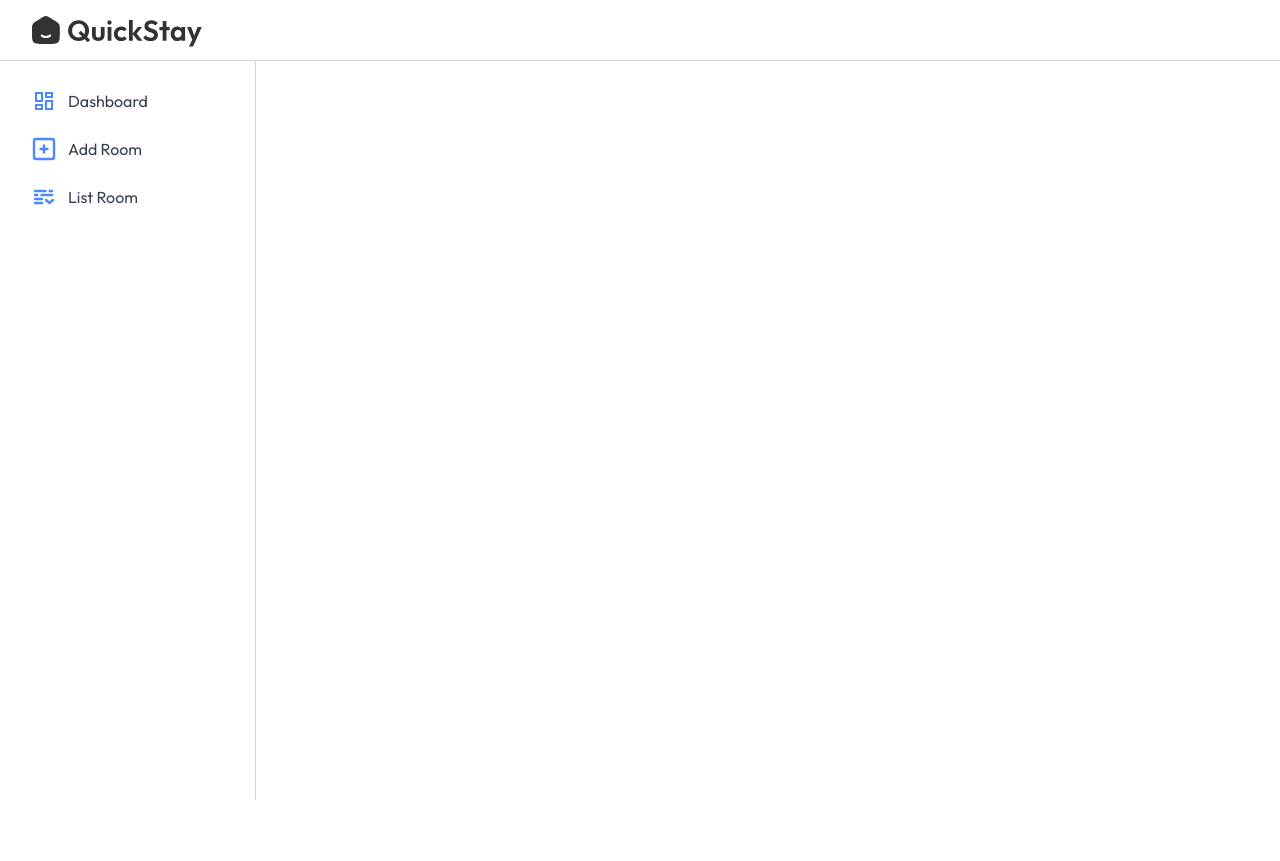
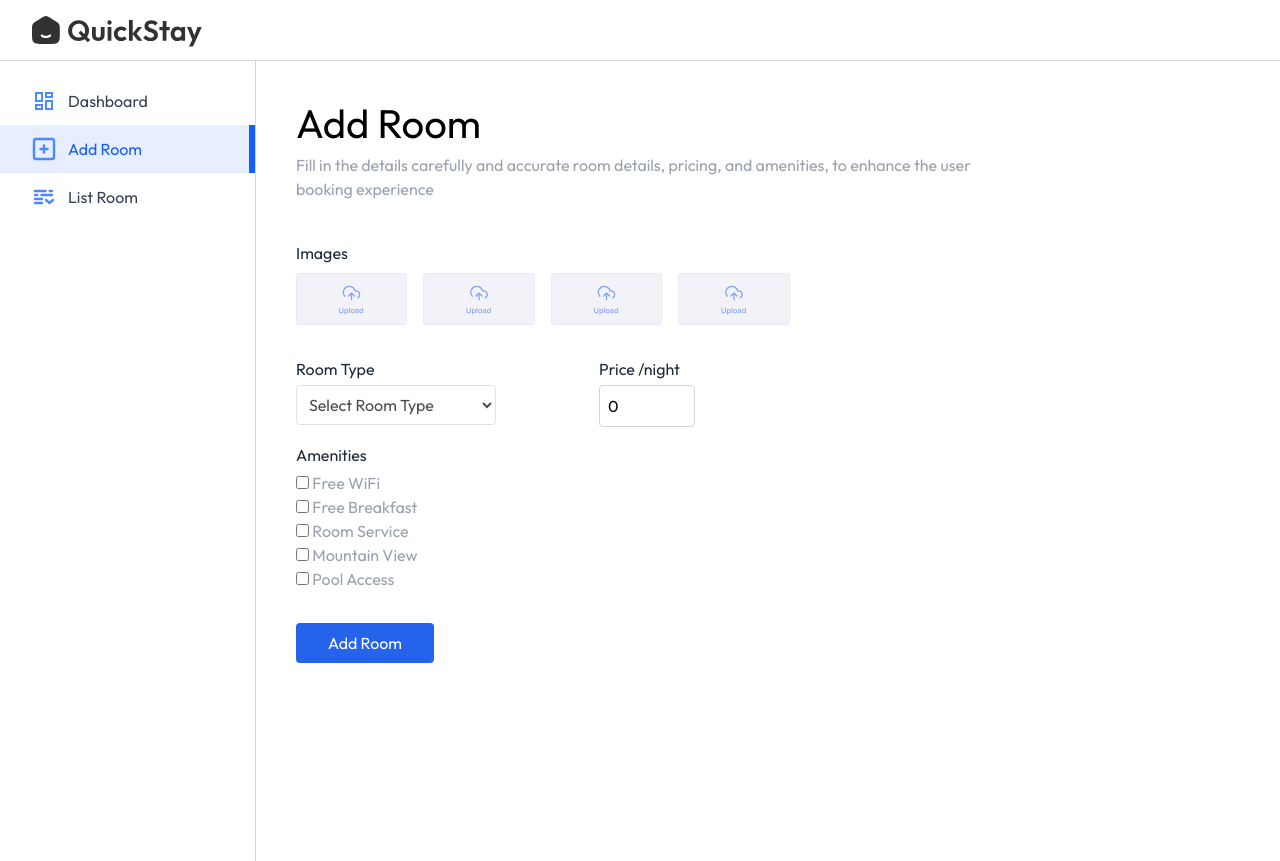
Before and after one commit to zafar126/new-project, a React (Vite) app: page /owner/add-room in a window 1280 px wide. Before the commit the page ends 800 px from the top, so only its background shows below. Built offline with nearby package versions, Linux system fonts and the light colour scheme; a web font is replaced by a local one.

Commit message:
completed forontend page all

```diff
--- a/src/component/hotelOwner/Sidebar.jsx
+++ b/src/component/hotelOwner/Sidebar.jsx
@@ -1,25 +1,26 @@
-import React from 'react'
-import { assets } from '../../assets/assets'
-import { NavLink,} from 'react-router-dom'
+import React from 'react';
+import { assets } from '../../assets/assets';
+import { NavLink } from 'react-router-dom';
 
 const Sidebar = () => {
   const sidebarLink = [
-    {name: "Dashboard",path: "/owner", icon: assets.dashboardIcon},
-    {name: "Add Room",path: "/owner/add-romm", icon: assets.addIcon},
-    {name: "List Room",path: "/owner/list-room", icon: assets.listIcon},
-  ]
+    { name: 'Dashboard', path: '/owner', icon: assets.dashboardIcon, exact: true },
+    { name: 'Add Room', path: '/owner/add-room', icon: assets.addIcon },
+    { name: 'List Room', path: '/owner/list-room', icon: assets.listIcon },
+  ];
+
   return (
-  <div className='md:w-64 w-16 border-r h-full text-base border-gray-300 pt-4 flex flex-col transition-all duration-300'>
+    <div className='md:w-64 w-16 h-screen overflow-y-auto border-r text-base border-gray-300 pt-4 flex flex-col transition-all duration-300'>
       {sidebarLink.map((item, index) => (
         <NavLink
           to={item.path}
           key={index}
-        end='/owner'
+          end={item.exact} // Only true for Dashboard
           className={({ isActive }) =>
             `flex items-center py-3 px-4 md:px-8 gap-3 ${
               isActive
-              ? "border-r-[6px] bg-blue-600/10 border-blue-600 text-blue-600"
-              : "hover:bg-gray-100/90 border-white text-gray-700"
+                ? 'border-r-[6px] bg-blue-600/10 border-blue-600 text-blue-600'
+                : 'hover:bg-gray-100/90 border-white text-gray-700'
             }`
           }
         >
@@ -28,7 +29,7 @@
         </NavLink>
       ))}
     </div>
-)
-}
+  );
+};
 
-export default Sidebar
+export default Sidebar;
--- a/src/pages/AddRoom.jsx
+++ b/src/pages/AddRoom.jsx
@@ -1,14 +1,105 @@
-import React from 'react'
+import React, { useState } from "react";
+import Title from "../component/Title";
+import { assets } from "../assets/assets";
 
 const AddRoom = () => {
+  const [images, setImages] = useState({
+    1: null,
+    2: null,
+    3: null,
+    4: null,
+  });
+  const [inputs, setInputs] = useState({
+    roomType: "",
+    pricePerNight: 0,
+    amenities: {
+      "Free WiFi": false,
+      "Free Breakfast": false,
+       "Room Service": false,
+      "Mountain View": false,
+      "Pool Access": false,
+    },
+  });
   return (
-    <div>
-      <h1>
+    <form>
+      <Title
+        align="left"
+        font="outfit"
+        title="Add Room"
+        subTitle=" Fill in the details carefully and accurate room details, pricing, and amenities, to enhance the user booking experience "
+      />
+      {/* yaha area ka image dalna h */}
+      <p className="text-gray-800 mt-10">Images</p>
+      <div className="grid grid-cols-2 sm:flex gap-4 my-2 flex-wrap">
+        {Object.keys(images).map((key) => (
+          <label htmlFor={`roomImage${key}`} key={key}>
+            <img
+              className="max-h-13 cursor-pointer opacity-80"
+              src={
+                images[key]
+                  ? URL.createObjectURL(images[key])
+                  : assets.uploadArea
+              }
+              alt=""
+            />
+            <input
+              type="file"
+              accept="image/*"
+              id={`roomImage${key}`}
+              hidden
+              onChange={(e) =>
+                setImages({ ...images, [key]: e.target.files[0] })
+              }
+            />
+          </label>
+        ))}
+      </div>
+      {/* nahi hoga yaha past karna  */}
+      <div className="w-full flex max-sm:flex-col sm:gap-4 mt-4">
+        <div className="flex-1 maz-w-48">
+          <p className="text-gray-800 mt-4">Room Type</p>
+          <select
+            value={inputs.roomType}
+            onChange={(e) => setInputs({ ...inputs, roomType: e.target.value })}
+            className="border opacity-70 border-gray-300 mt-1 rounded p-2 w-50"
+          >
+            <option value="Select Room Type">Select Room Type </option>
+            <option value="Single Bed">Single Bed </option>
+            <option value="Double Bed">Double Bed </option>
+            <option value="Luxury Room">Luxury Room </option>
+            <option value="Family Suite">Family Suite </option>
+          </select>
+        </div>
+        <div>
+          <p className="mt-4 mr-140 text-gray-800">
+            Price <span>/night</span>
+          </p>
+          <input
+            type="number"
+            placeholder="0"
+            className="border border-gray-300 mt-1 rounded p-2 w-24"
+            value={inputs.pricePerNight}
+            onChange={(e) =>
+              setInputs({ ...inputs, pricePerNight: e.target.value })
+            }
+          />
+        </div>
+      </div>
+      <p className="text-gray-800 mt-4">Amenities</p>
+      <div className="flex flex-col flex-wrap mt-1 text-gray-400 max-w-sm">
+        {Object.keys(inputs.amenities).map((amenity, index)=>(
+          <div key={index}>
+            <input type="checkbox" id={`amenities${index+1}`} checked={inputs.amenities[amenity]} onChange={()=>setInputs({... inputs,amenities:{...inputs.amenities,[amenity]: !inputs.amenities[amenity]}})} />
+            <label htmlFor={`amenities${index+1}`}>  {amenity} </label>
 
+          </div>
 
-      </h1>
-    </div>
-  )
-}
+        ))}
 
-export default AddRoom
+      </div>
+      <button className="bg-primary text-white px-8 py-2 rounded mt-8 cursor-pointer"> Add Room</button>
+    </form>
+  );
+};
+
+export default AddRoom;
--- a/src/pages/ListRoom.jsx
+++ b/src/pages/ListRoom.jsx
@@ -1,11 +1,65 @@
-import React from 'react'
+import React, { useState } from "react";
+import { assets, roomsDummyData } from "../assets/assets";
+import Title from "../component/Title";
 
 const ListRoom = () => {
+  const [rooms, setRooms] = useState(roomsDummyData);
   return (
     <div>
+      <Title
+        align="left"
+        font="outfit"
+        title="Room Listings"
+        subTitle=" View edit, or manage all alisted room. Keep the inpormation up-to-date to provide the best experience for users."
+      />
+      <p className="text-g mt-8">All Rooms</p>
 
+      <div className="w-full max-w-3xl text-left border border-gray-300 rounded-lg max-h-80 overflow-y-scroll mt-4">
+        <table className="w-full">
+          <thead className="bg-gray-50">
+            <tr>
+              <th className=" py-3 px-4 text-gray-800 foont-medium">Name</th>
+              <th className=" py-3 px-4 text-gray-800 foont-medium max-sm:hidden">
+                Facility
+              </th>
+              <th className=" py-3 px-4 text-gray-800 foont-medium text-center">
+                Price/Night
+              </th>
+              <th className=" py-3 px-4 text-gray-800 foont-medium text-center">
+                Actions
+              </th>
+            </tr>
+          </thead>
+          <tbody className="text-sm">
+            {rooms.map((item, index) => (
+              <tr key={index}>
+                <td className="py-3 px-4 text-gray-700 border-t border-gray-300">
+                  {item.roomType}
+                </td>
+                <td className="py-3 px-4 text-gray-700 border-t border-gray-300 max-sm:hidden">
+                  {item.amenities.join(",")}
+                </td>
+                <td className="py-3 px-4 border-t border-gray-300  ">
+                  ${item.pricePerNight}
+                </td>
+                <td className="py-3 px-4 border-t border-gray-300 text-sm text-red-500 text-center  ">
+                  <label className="relative inline-flex items-center cursor-pointer text-gray-900 gap-3">
+                    <input
+                      type="checkbox"
+                      className="sr-only peer"
+                      checked={item.isAvailable}
+                    />
+                    <div className="w-12 h-7 bg-slate-300 rounded-full peer peer-checked:bg-blue-600 transition-colors duration-200"></div>
+                    <span className="dot absolute left-1 top-1 w-5 h-5 bg-white rounded-full transition-transform duration-200 ease-in-out peer-checked:translate-x-5"></span>
+                  </label>
+                </td>
+              </tr>
+            ))}
+          </tbody>
+        </table>
+      </div>
     </div>
-  )
-}
+  );
+};
 
-export default ListRoom
+export default ListRoom;
```
Lines whose indentation alone changed are shown as unchanged.
